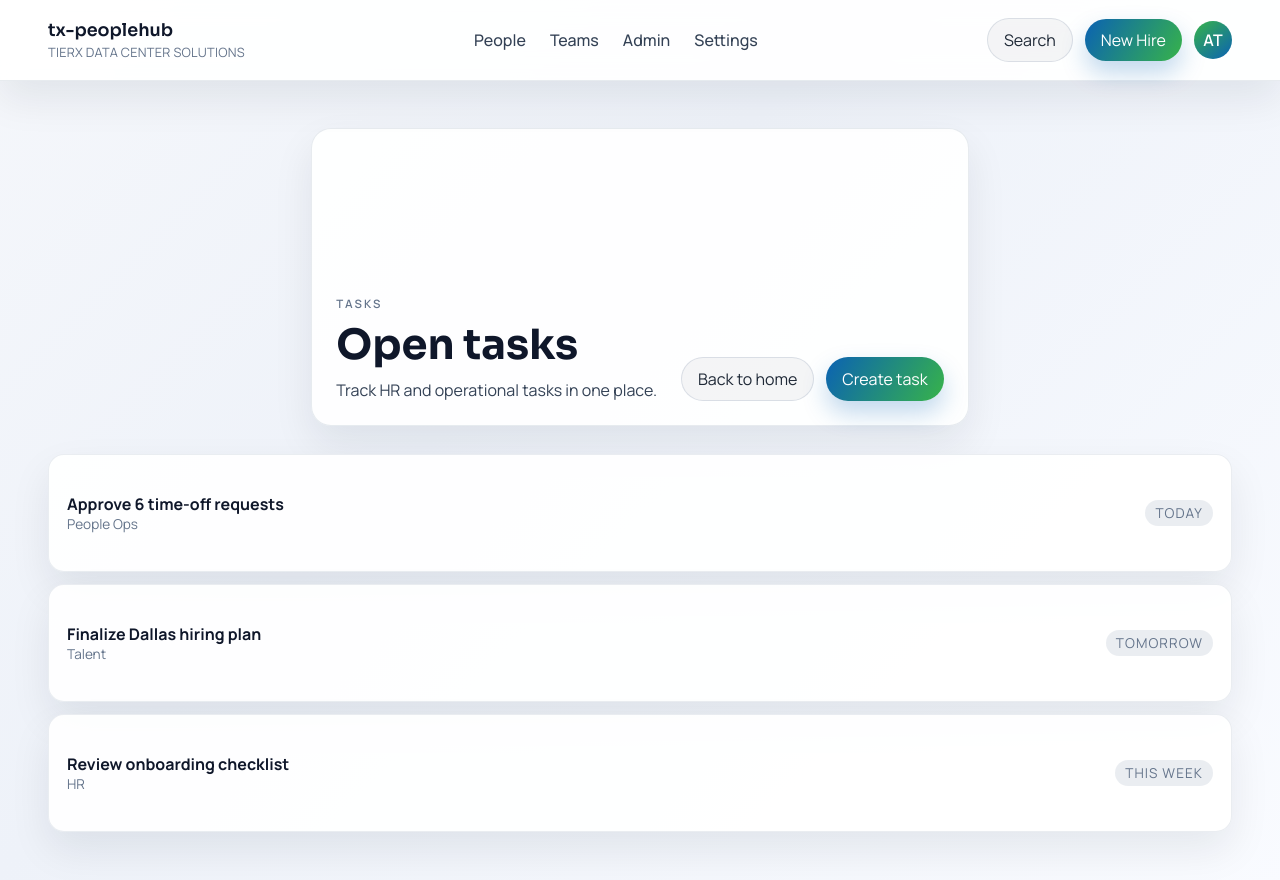
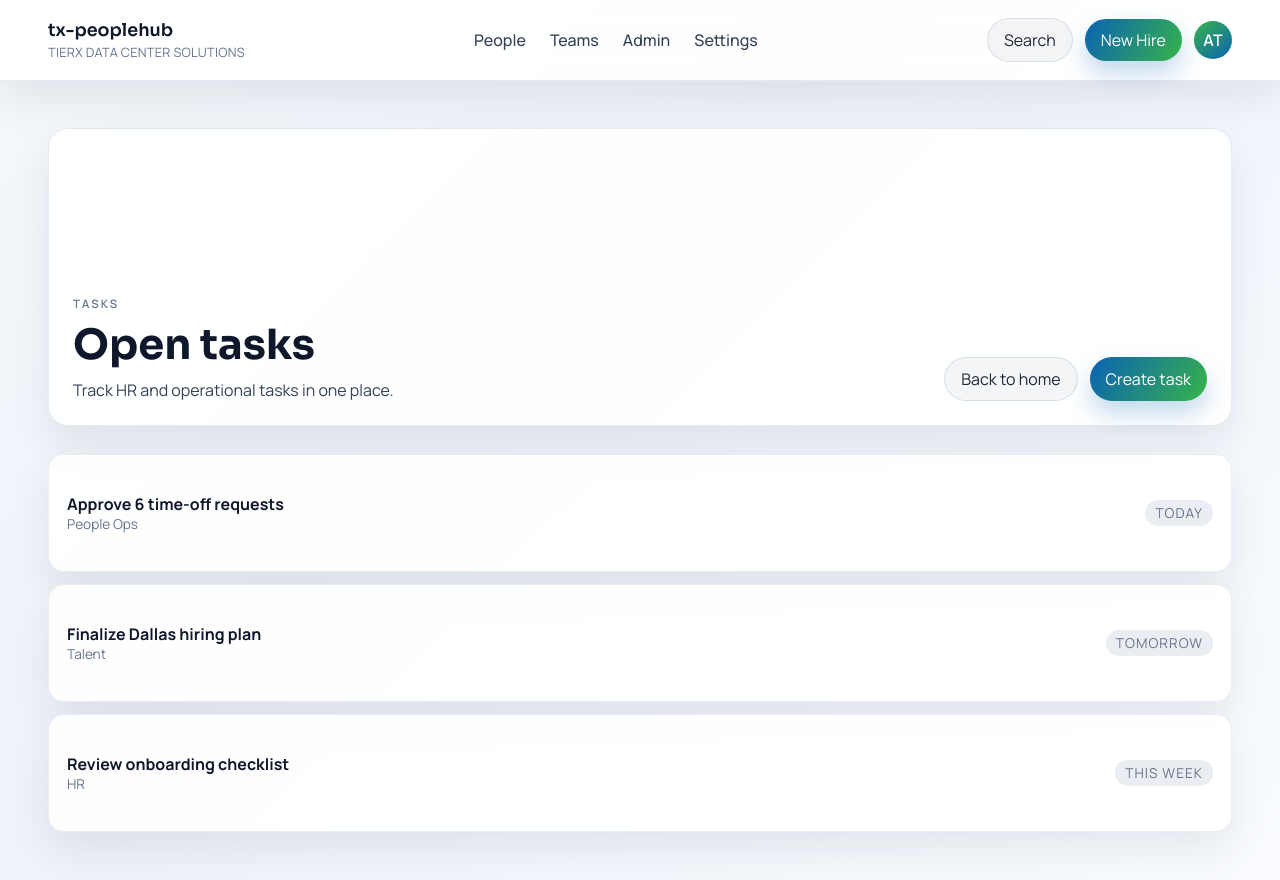
Before and after one commit to tierxdcs/tx-peoplehub, an Angular app: page /tasks in a window 1280 px wide. Shown: the top 880 px of the page. Built offline with nearby package versions, Linux system fonts and the light colour scheme.

Commit message:
Revert "Constrain Tasks header width"
This reverts commit 0718d2d7ef915aedd0082374619098dff0a8a892.

```diff
--- a/src/app/tasks/tasks.component.scss
+++ b/src/app/tasks/tasks.component.scss
@@ -11,8 +11,6 @@
   justify-content: space-between;
   gap: 24px;
   padding: 24px;
-  max-width: 980px;
-  margin: 0 auto;
   border-radius: 20px;
   background: rgba(255, 255, 255, 0.92);
   border: 1px solid rgba(148, 163, 184, 0.22);
```
